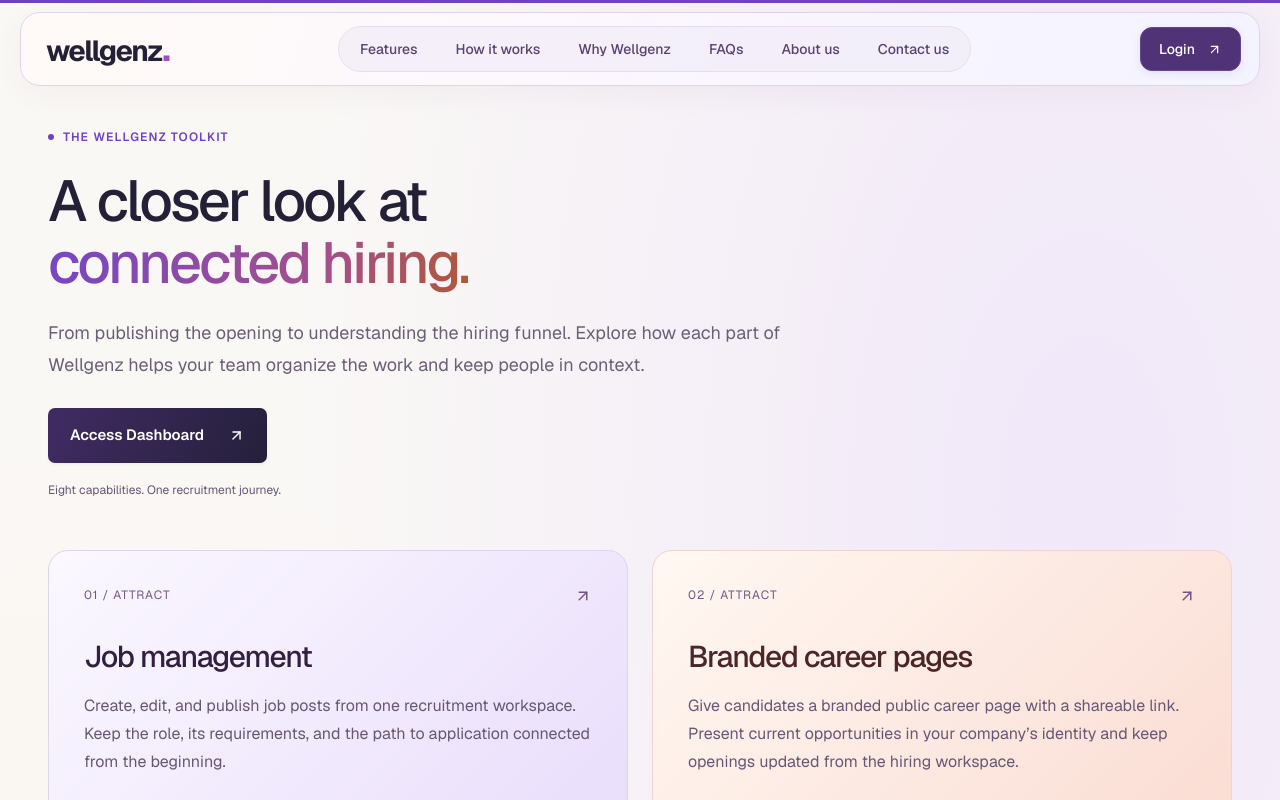
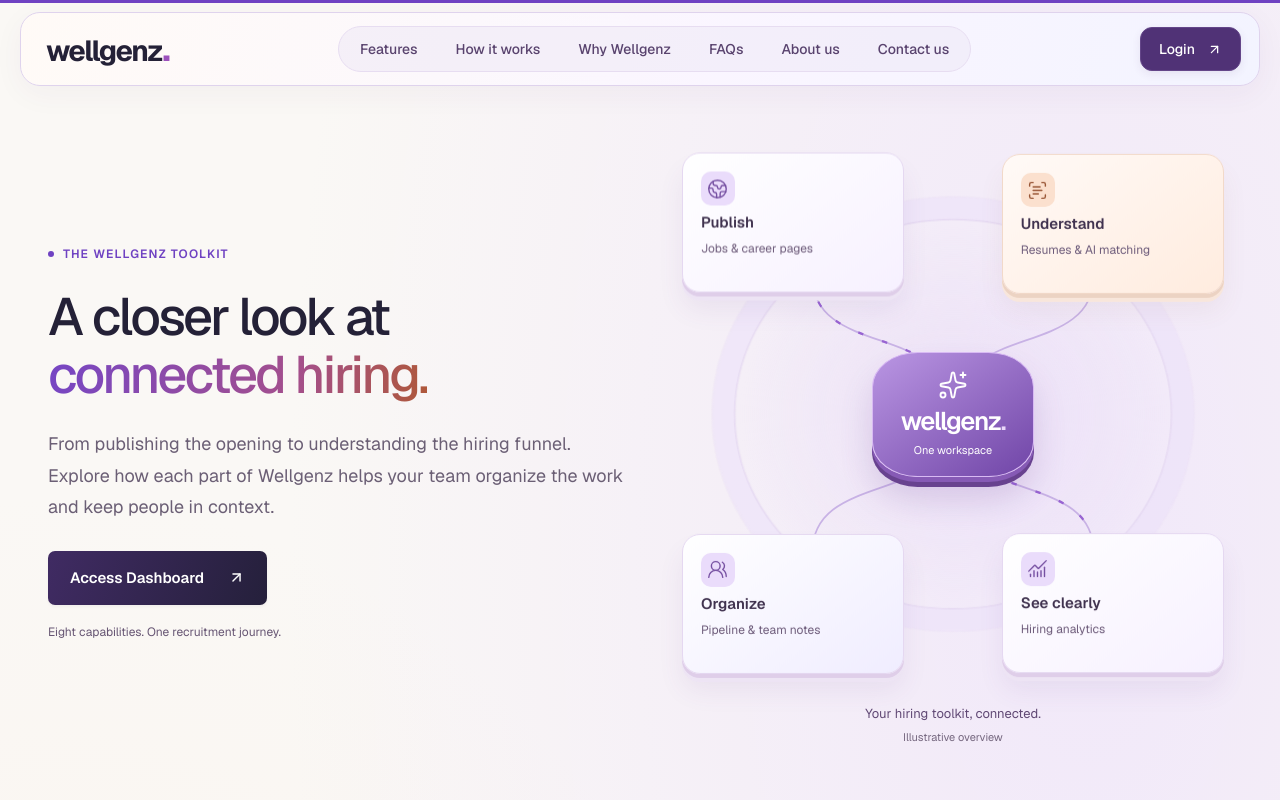
Before and after one commit to hitten04/wellgenz, a Next.js app: page /features in a window 1280 px wide. Shown: the top 800 px of the page. Built offline with nearby package versions, Linux system fonts and the light colour scheme.

Commit message:
Add tailored animated top-view hero diagrams to main navigation pages

```diff
--- a/src/app/features/features.css
+++ b/src/app/features/features.css
@@ -1505,3 +1505,34 @@
 .product-end>a:last-child{font-size:14px;min-height:44px}
 .product-use-case>div:first-child p,.product-use-case small,.product-directory-note,.contact-location-footer,.contact-form-note{color:#665573}
 @media(max-width:639px){.product-pages .product-lede,.product-directory-intro>p:not(.eyebrow){font-size:17px}.contact-card-link{overflow-wrap:anywhere}}
+
+/* Top-down, raised diagrams for header-linked pages only. */
+.page-hero-layout.info-intro,.page-hero-layout.product-directory-intro{display:grid;grid-template-columns:minmax(0,1.05fr) minmax(0,1fr);align-items:center;gap:40px;max-width:none;padding:40px 0 64px}
+.page-hero-copy{min-width:0}
+.page-hero-copy .product-lede{max-width:54ch;margin-bottom:28px}
+.info-intro .page-hero-copy .button{margin-top:0}
+.page-hero-layout h1{font-size:clamp(38px,4.1vw,59px);line-height:1.12}
+.page-hero-art{margin:0;min-width:0;width:100%;max-width:560px;justify-self:center;isolation:isolate}
+.page-art-perspective{perspective:1400px;padding:18px 8px 26px}
+.page-art-board{position:relative;aspect-ratio:500/480;min-height:400px;transform-style:preserve-3d}
+.page-art-foundation{position:absolute;inset:12% 9%;border:1px solid #e0d2ef;border-radius:50%;background:radial-gradient(ellipse,#e3d2f56b,transparent 70%);box-shadow:0 0 0 22px #eee5fa50,0 0 0 23px #e5d9f35c;transform:translateZ(-20px);pointer-events:none}
+.page-art-connections{position:absolute;inset:0;width:100%;height:100%;overflow:visible;pointer-events:none}
+.page-art-hub{position:absolute;left:35%;top:38%;width:30%;height:24%;border-radius:28%;display:flex;align-items:center;justify-content:center;flex-direction:column;gap:9px;color:#fff;background:linear-gradient(145deg,#ba96e3,#7045a7);border:1px solid #d8baf3;box-shadow:0 5px 0 #865ab5,0 10px 0 #68428f,0 22px 32px #69419b30;z-index:2}
+.page-art-hub strong{font-size:clamp(19px,2vw,27px);letter-spacing:-1.3px;font-weight:600;line-height:1}
+.page-art-hub strong span{color:#ead8fa}
+.page-art-hub>span{font-size:11px;color:#fff;line-height:1.4}
+.page-art-node{position:absolute;width:41%;min-height:27%;padding:18px;display:flex;flex-direction:column;align-items:flex-start;gap:7px;border-radius:18px;background:linear-gradient(145deg,#fff,#f7f1ff);border:1px solid #e5d8f1;box-shadow:0 4px 0 #dfcee9,0 8px 0 #ede4f4,0 18px 26px #67418a14;z-index:3}
+.page-art-node-0{left:0;top:0}
+.page-art-node-1{right:0;top:0;background:linear-gradient(145deg,#fffaf7,#ffecdf);border-color:#f2d9c9;box-shadow:0 4px 0 #ecd3c3,0 8px 0 #f8e6db,0 18px 26px #93634312}
+.page-art-node-2{left:0;bottom:0;background:linear-gradient(145deg,#fff,#f0edff)}
+.page-art-node-3{right:0;bottom:0}
+.page-art-node-icon{height:34px;width:34px;display:grid;place-items:center;border-radius:10px;background:#eadcfb;color:#7650a2}
+.page-art-node-1 .page-art-node-icon{background:#fbe0ce;color:#995636}
+.page-art-node strong{font-size:15px;line-height:1.35;font-weight:600;color:#40324f}
+.page-art-node>span:last-child{font-size:12px;line-height:1.5;color:#6d5b7a}
+.page-hero-art figcaption{text-align:center;font-size:13px;line-height:1.6;color:#614975;padding:4px 10px}
+.page-hero-art figcaption>span{display:block;font-size:11px;color:#75677f;margin-top:4px}
+@media(max-width:1100px) and (min-width:760px){.page-hero-layout.info-intro,.page-hero-layout.product-directory-intro{gap:24px}.page-art-node{padding:12px;gap:5px}.page-art-hub>span{font-size:10px}.page-art-hub{gap:7px}.page-art-node strong{font-size:14px}}
+@media(max-width:759px){.page-hero-layout.info-intro,.page-hero-layout.product-directory-intro{grid-template-columns:minmax(0,1fr);gap:32px;padding:26px 0 48px}.page-hero-art{max-width:490px}.page-hero-layout h1{font-size:40px}.page-art-node{padding:14px}.page-art-node strong{font-size:14px}}
+@media(max-width:374px){.page-art-node{padding:10px;gap:5px}.page-art-node strong{font-size:13px}.page-art-node>span:last-child{font-size:11px}.page-art-node-icon{width:28px;height:28px}.page-art-hub{gap:6px}.page-art-hub>span{font-size:9px}.page-art-hub svg{width:22px;height:22px}}
+@media(prefers-reduced-motion:reduce){.page-art-board{transform:none!important}}
--- a/src/app/features/page.tsx
+++ b/src/app/features/page.tsx
@@ -1,3 +1,4 @@
+import { PageHeroDiagram } from "@/components/page-hero-diagram";
 import { ProductSection, ProductCard, ProductProgress } from "@/components/product-motion";
 import type { Metadata } from "next";
 import Link from "next/link";
@@ -10,7 +11,7 @@
 };
 export default function FeatureDirectory() {
   return <main id="main" className="product-pages"><ProductProgress/><div className="container">
-    <ProductSection className="product-directory-intro"><p className="eyebrow"><span />THE WELLGENZ TOOLKIT</p><h1>A closer look at<br /><em>connected hiring.</em></h1><p className="product-lede">From publishing the opening to understanding the hiring funnel. Explore how each part of Wellgenz helps your team organize the work and keep people in context.</p><AppLink>Access Dashboard</AppLink><span className="product-directory-note">Eight capabilities. One recruitment journey.</span></ProductSection>
+    <ProductSection className="product-directory-intro page-hero-layout"><div className="page-hero-copy"><p className="eyebrow"><span />THE WELLGENZ TOOLKIT</p><h1>A closer look at<br /><em>connected hiring.</em></h1><p className="product-lede">From publishing the opening to understanding the hiring funnel. Explore how each part of Wellgenz helps your team organize the work and keep people in context.</p><AppLink>Access Dashboard</AppLink><span className="product-directory-note">Eight capabilities. One recruitment journey.</span></div><PageHeroDiagram page="Features" /></ProductSection>
     <div className="product-directory-grid">{productPages.map((page, index) => <ProductCard key={page.slug} index={index}><Link data-theme={page.slug} className="product-directory-card" href={`/features/${page.slug}`}><span className="product-card-category">{page.category}<ArrowUpRight size={18}/></span><h2>{page.name}</h2><p>{page.intro}</p><span className="product-explore">Explore {page.name.toLowerCase()}<ArrowRight size={16}/></span></Link></ProductCard>)}</div>
     <ProductSection className="product-end"><p className="eyebrow"><span />BUILT AROUND YOUR PEOPLE</p><h2>Bring the whole journey together.</h2><p>Publish roles, organize applications, review candidate context, and keep the next conversation moving in one hiring workspace.</p><AppLink light>Access Dashboard</AppLink><Link href="/">Back to the Wellgenz homepage <ArrowRight size={15}/></Link></ProductSection>
   </div></main>;
--- a/src/components/information-page.tsx
+++ b/src/components/information-page.tsx
@@ -1,8 +1,9 @@
+import { PageHeroDiagram } from "./page-hero-diagram";
 import Link from "next/link";
 import type { ReactNode } from "react";
 import { ArrowRight } from "lucide-react";
 import { AppLink } from "./ui";
 import { ProductProgress, ProductSection } from "./product-motion";
 export function InformationPage({ title, eyebrow, intro, name, theme, children }: { title: ReactNode; eyebrow: string; intro: string; name: string; theme?: string; children: ReactNode }) {
-  return <main id="main" className="product-pages" data-theme={theme} aria-label={name}><ProductProgress /><div className="container"><ProductSection className="info-intro"><p className="eyebrow"><span />{eyebrow}</p><h1>{title}</h1><p className="product-lede">{intro}</p><AppLink>Access Dashboard</AppLink></ProductSection>{children}<ProductSection className="product-end"><p className="eyebrow">YOUR NEXT CHAPTER</p><h2>A clearer view of your next hire.</h2><p>Manage jobs, candidates, and hiring communication in one workspace.</p><AppLink light>Access Dashboard</AppLink><Link href="/features">Explore the features <ArrowRight size={15} /></Link></ProductSection></div></main>;
+  return <main id="main" className="product-pages" data-theme={theme} aria-label={name}><ProductProgress /><div className="container"><ProductSection className="info-intro page-hero-layout"><div className="page-hero-copy"><p className="eyebrow"><span />{eyebrow}</p><h1>{title}</h1><p className="product-lede">{intro}</p><AppLink>Access Dashboard</AppLink></div><PageHeroDiagram page={name} /></ProductSection>{children}<ProductSection className="product-end"><p className="eyebrow">YOUR NEXT CHAPTER</p><h2>A clearer view of your next hire.</h2><p>Manage jobs, candidates, and hiring communication in one workspace.</p><AppLink light>Access Dashboard</AppLink><Link href="/features">Explore the features <ArrowRight size={15} /></Link></ProductSection></div></main>;
 }
--- /dev/null
+++ b/src/components/page-hero-diagram.tsx
@@ -0,0 +1,70 @@
+"use client";
+
+import { motion, useMotionValue, useSpring } from "motion/react";
+import { BriefcaseBusiness, CalendarDays, ChartNoAxesCombined, FileText, Globe2, Heart, HelpCircle, Mail, MessageSquare, ScanText, ShieldCheck, Sparkles, UsersRound, Workflow, type LucideIcon } from "lucide-react";
+import { useReducedMotion } from "./use-reduced-motion";
+import type { PointerEvent } from "react";
+
+type Node = { title: string; detail: string; icon: LucideIcon };
+type Diagram = { title: string; center: string; icon: LucideIcon; nodes: [Node, Node, Node, Node] };
+const diagrams: Record<string, Diagram> = {
+  Features: { title: "Your hiring toolkit, connected.", center: "One workspace", icon: Sparkles, nodes: [
+    { title: "Publish", detail: "Jobs & career pages", icon: Globe2 }, { title: "Understand", detail: "Resumes & AI matching", icon: ScanText },
+    { title: "Organize", detail: "Pipeline & team notes", icon: UsersRound }, { title: "See clearly", detail: "Hiring analytics", icon: ChartNoAxesCombined },
+  ] },
+  "How it works": { title: "Every step carries the context forward.", center: "Hiring in flow", icon: Workflow, nodes: [
+    { title: "01 · Publish", detail: "Share your open roles", icon: BriefcaseBusiness }, { title: "02 · Review", detail: "Find relevant people", icon: ScanText },
+    { title: "04 · Follow up", detail: "Offers & email updates", icon: Mail }, { title: "03 · Meet", detail: "Schedule an interview", icon: CalendarDays },
+  ] },
+  "Why Wellgenz": { title: "Less scattered work. More shared clarity.", center: "People first", icon: Heart, nodes: [
+    { title: "One context", detail: "Connected candidate data", icon: FileText }, { title: "Team alignment", detail: "Notes & shared stages", icon: UsersRound },
+    { title: "Your judgment", detail: "AI supports your review", icon: Sparkles }, { title: "Clear access", detail: "Role-based permissions", icon: ShieldCheck },
+  ] },
+  FAQs: { title: "A clearer picture, before you begin.", center: "Find clarity", icon: HelpCircle, nodes: [
+    { title: "Getting started", detail: "Know your workspace", icon: BriefcaseBusiness }, { title: "AI & matching", detail: "Understand the process", icon: Sparkles },
+    { title: "Your team", detail: "Access & collaboration", icon: UsersRound }, { title: "Hiring tools", detail: "Explore the essentials", icon: Workflow },
+  ] },
+  "About us": { title: "Built around the human side of hiring.", center: "Meet Wellgenz", icon: Heart, nodes: [
+    { title: "Our purpose", detail: "More room for people", icon: Heart }, { title: "Our approach", detail: "Make hiring clearer", icon: Sparkles },
+    { title: "Your team", detail: "Work better together", icon: UsersRound }, { title: "The journey", detail: "From role to offer", icon: Workflow },
+  ] },
+  "Contact us": { title: "Start with a conversation.", center: "Let’s connect", icon: MessageSquare, nodes: [
+    { title: "Explore", detail: "Discuss your hiring needs", icon: BriefcaseBusiness }, { title: "Ask", detail: "Questions about Wellgenz", icon: HelpCircle },
+    { title: "Share", detail: "Tell us what matters", icon: MessageSquare }, { title: "Connect", detail: "Reach our team by email", icon: Mail },
+  ] },
+};
+
+export function PageHeroDiagram({ page }: { page: string }) {
+  const diagram = diagrams[page] ?? diagrams.Features;
+  const reduced = useReducedMotion();
+  const pointerX = useMotionValue(0);
+  const pointerY = useMotionValue(0);
+  const rotateX = useSpring(pointerX, { stiffness: 75, damping: 22 });
+  const rotateY = useSpring(pointerY, { stiffness: 75, damping: 22 });
+  const Icon = diagram.icon;
+  function move(event: PointerEvent<HTMLElement>) {
+    if (reduced || event.pointerType !== "mouse") return;
+    const rect = event.currentTarget.getBoundingClientRect();
+    pointerX.set((.5 - (event.clientY - rect.top) / rect.height) * 5);
+    pointerY.set(((event.clientX - rect.left) / rect.width - .5) * 5);
+  }
+  function reset() { pointerX.set(0); pointerY.set(0); }
+  return <figure className="page-hero-art" aria-label={`${page}: ${diagram.title}`} onPointerMove={move} onPointerLeave={reset}>
+    <div className="page-art-perspective">
+      <motion.div className="page-art-board" style={{ rotateX: reduced ? 0 : rotateX, rotateY: reduced ? 0 : rotateY }}>
+        <div className="page-art-foundation" aria-hidden="true" />
+        <svg className="page-art-connections" viewBox="0 0 500 440" preserveAspectRatio="none" fill="none" aria-hidden="true">
+          <path d="M120 102C120 175 250 140 250 220M380 102C380 175 250 140 250 220M120 338C120 265 250 300 250 220M380 338C380 265 250 300 250 220" stroke="#c8b2e5" strokeWidth="1.5" />
+          <motion.path d="M120 102C120 175 250 140 250 220C250 300 380 265 380 338" stroke="#9864d2" strokeWidth="2" strokeDasharray="5 18" animate={reduced ? {} : { strokeDashoffset: [0, -92] }} transition={{ duration: 8, repeat: Infinity, ease: "linear" }} />
+        </svg>
+        <motion.div className="page-art-hub" animate={reduced ? {} : { y: [0, -5, 0] }} transition={{ duration: 6, repeat: Infinity, ease: "easeInOut" }}>
+          <Icon size={30} strokeWidth={1.5} aria-hidden="true" /><strong>wellgenz<span>.</span></strong><span>{diagram.center}</span>
+        </motion.div>
+        {diagram.nodes.map((node, index) => { const NodeIcon = node.icon; return <motion.div className={`page-art-node page-art-node-${index}`} key={node.title} animate={reduced ? {} : { y: [0, -4, 0] }} transition={{ duration: 5 + index * .4, repeat: Infinity, delay: index * .3, ease: "easeInOut" }}>
+          <span className="page-art-node-icon"><NodeIcon size={21} strokeWidth={1.6} aria-hidden="true" /></span><strong>{node.title}</strong><span>{node.detail}</span>
+        </motion.div>; })}
+      </motion.div>
+    </div>
+    <figcaption>{diagram.title}<span>Illustrative overview</span></figcaption>
+  </figure>;
+}
```
